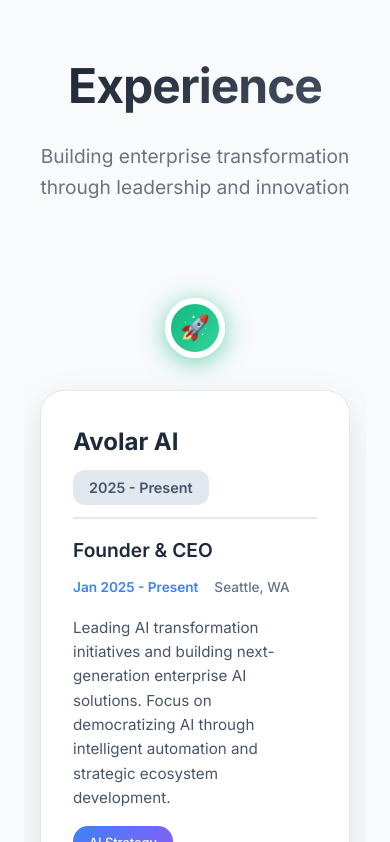
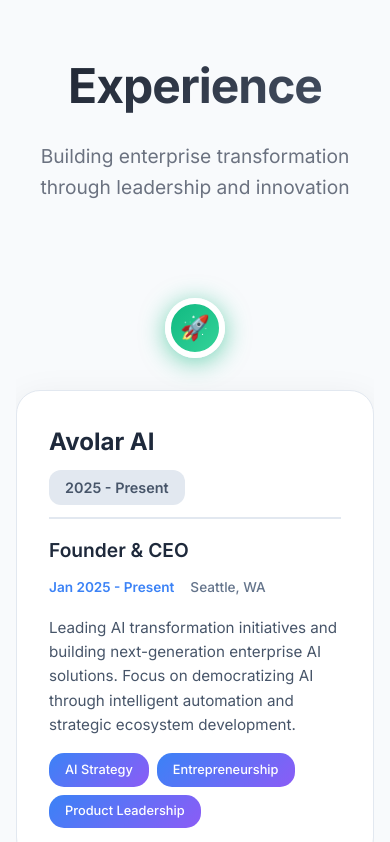
Before and after one commit to anushka278/blog, a React (Create React App) app: page / in a window 390 px wide. Shown: the part 4747-5589 px from the top of the page. Built offline with nearby package versions, Linux system fonts and the light colour scheme.

Commit message:
reduce side margins and make timeline use more screen width

```diff
--- a/src/pages/Home.css
+++ b/src/pages/Home.css
@@ -583,6 +583,11 @@
   background: #ffffff;
 }
 
+.experience-section .executive-container {
+  max-width: 95%;
+  padding: 0 2rem;
+}
+
 .experience-section .section-title {
   color: #1e293b;
 }
@@ -615,8 +620,8 @@
 .timeline-item {
   position: relative;
   display: inline-block;
-  width: 32%;
-  margin-right: 2%;
+  width: 33%;
+  margin-right: 0.5%;
   vertical-align: top;
 }
 
@@ -808,13 +813,18 @@
 
 /* Timeline Responsive */
 @media (max-width: 1024px) {
+  .experience-section .executive-container {
+    max-width: 98%;
+    padding: 0 1rem;
+  }
+
   .timeline {
-    padding: 2rem 1rem;
+    padding: 2rem 0;
   }
 
   .timeline-item {
-    width: 48%;
-    margin-right: 4%;
+    width: 49%;
+    margin-right: 2%;
   }
 
   .timeline-item:nth-child(even) {
@@ -828,8 +838,13 @@
 }
 
 @media (max-width: 768px) {
+  .experience-section .executive-container {
+    max-width: 100%;
+    padding: 0 1rem;
+  }
+
   .timeline {
-    padding: 2rem 1rem;
+    padding: 2rem 0;
   }
 
   .timeline::before {
```
